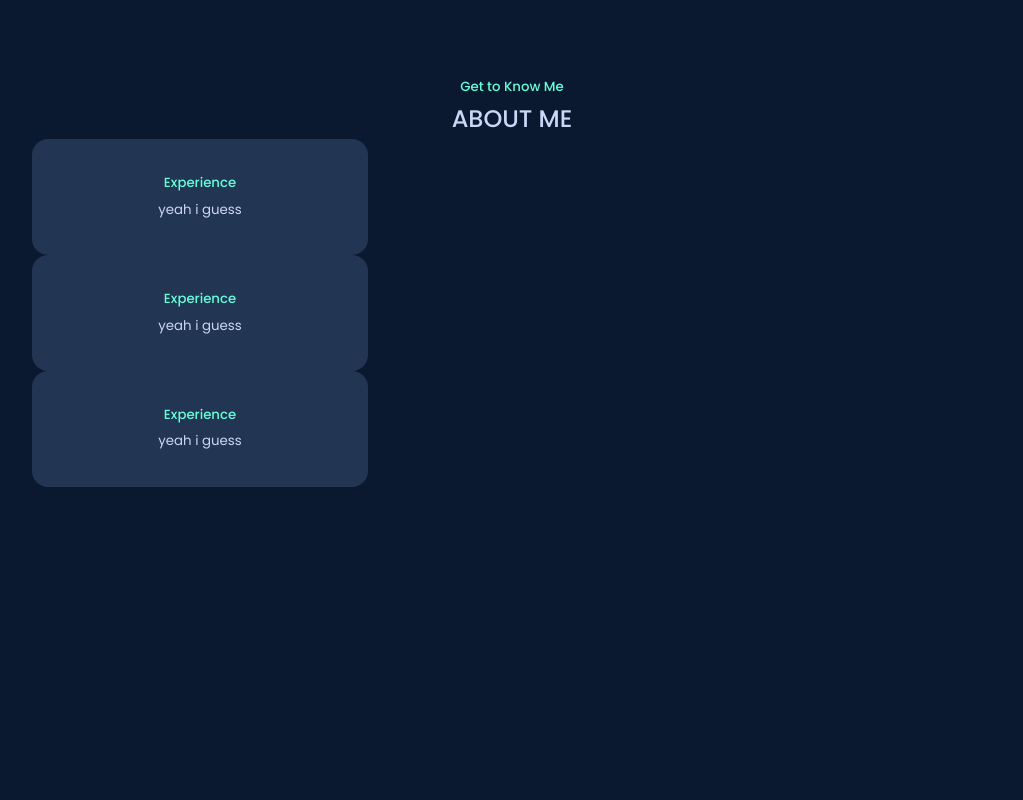
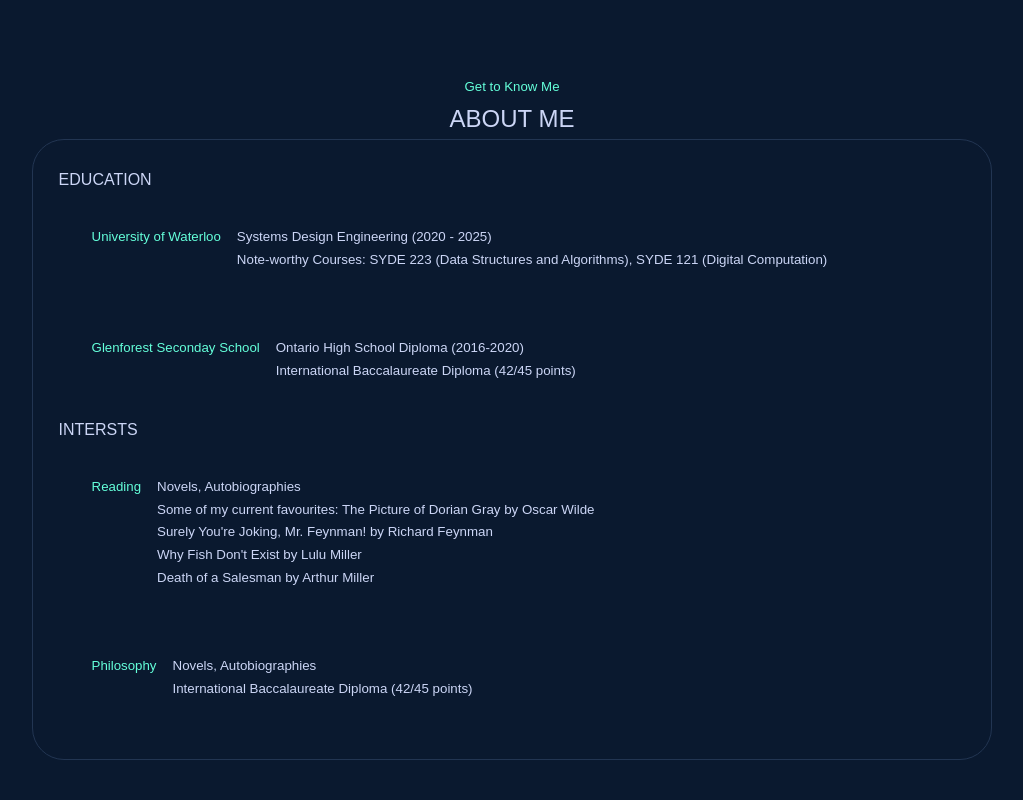
Before and after one commit to raghadasfour-02/personal-portfolio-2.0, a React (Create React App) app: page / in a window 1280 px wide. Shown: the part 1780-2580 px from the top of the page, without its empty margins (128-1151 px from the left). Built offline with nearby package versions, Linux system fonts and the light colour scheme.

Commit message:
Update About Section

```diff
--- a/src/components/about/about.css
+++ b/src/components/about/about.css
@@ -1,26 +1,23 @@
 .about__container {
     display: grid;
-    grid-template-columns: 35%;
+    grid-template-columns: 1fr;
     gap: 15%;
+    border: 1px solid var(--color-primary-variant);
+    border-radius: 2rem;
+    padding: 2%;
 }
 
 .about__cards {
     display: grid;
-    grid-template-columns: repeat(3, 1fr);
     gap: 1.5rem;
 }
 
 .about__card {
-    background: var(--color-primary-variant);
     border: 1px solid transparent;
     border-radius: 1rem;
     padding: 2rem;
-    text-align: center;
+    text-align: left;
     transition: var(--transition);
+    display: flex;
+    gap: 1rem;
 }
-
-.about__card:hover {
-    background: transparent;
-    border-color: var(--color-primary-variant);
-    cursor: default;
-}
--- a/src/components/about/about.jsx
+++ b/src/components/about/about.jsx
@@ -10,19 +10,35 @@
       <div className="container about__container">
         <div className="about__content">
           <div className="about_cards">
+          <h4>EDUCATION</h4>
             <article className='about__card'>
-              <h5>Experience</h5>
-              <small>yeah i guess</small>
+              <h5>University of Waterloo</h5>
+              <small>Systems Design Engineering (2020 - 2025) <br />
+              Note-worthy Courses: SYDE 223 (Data Structures and Algorithms), SYDE 121 (Digital Computation)
+              </small>
+            </article>
+            <article className='about__card'>
+              <h5>Glenforest Seconday School</h5>
+              <small>Ontario High School Diploma (2016-2020) <br />
+              International Baccalaureate Diploma (42/45 points)
+              </small>
             </article>
 
+            <h4>INTERSTS</h4>
             <article className='about__card'>
-              <h5>Experience</h5>
-              <small>yeah i guess</small>
+              <h5>Reading</h5>
+              <small>Novels, Autobiographies <br />
+              Some of my current favourites: The Picture of Dorian Gray by Oscar Wilde <br />
+              Surely You're Joking, Mr. Feynman! by Richard Feynman <br />
+              Why Fish Don't Exist by Lulu Miller <br />
+              Death of a Salesman by Arthur Miller <br />
+              </small>
             </article>
-
             <article className='about__card'>
-              <h5>Experience</h5>
-              <small>yeah i guess</small>
+              <h5>Philosophy</h5>
+              <small>Novels, Autobiographies <br />
+              International Baccalaureate Diploma (42/45 points)
+              </small>
             </article>
           </div>
         </div>
--- a/src/components/experience/experience.css
+++ b/src/components/experience/experience.css
@@ -1,6 +1,6 @@
 .experience__container {
     display: grid;
-    grid-template-columns: 1fr 1fr;
+    grid-template-columns: 1fr;
     gap: 2rem;
     padding-top: 4%;
 }
--- a/src/index.css
+++ b/src/index.css
@@ -1,5 +1,3 @@
-@import url('https://fonts.googleapis.com/css2?family=Poppins:wght@300;400;500;600&display=swap');
-
 * {
     margin: 0;
     padding: 0;
```
